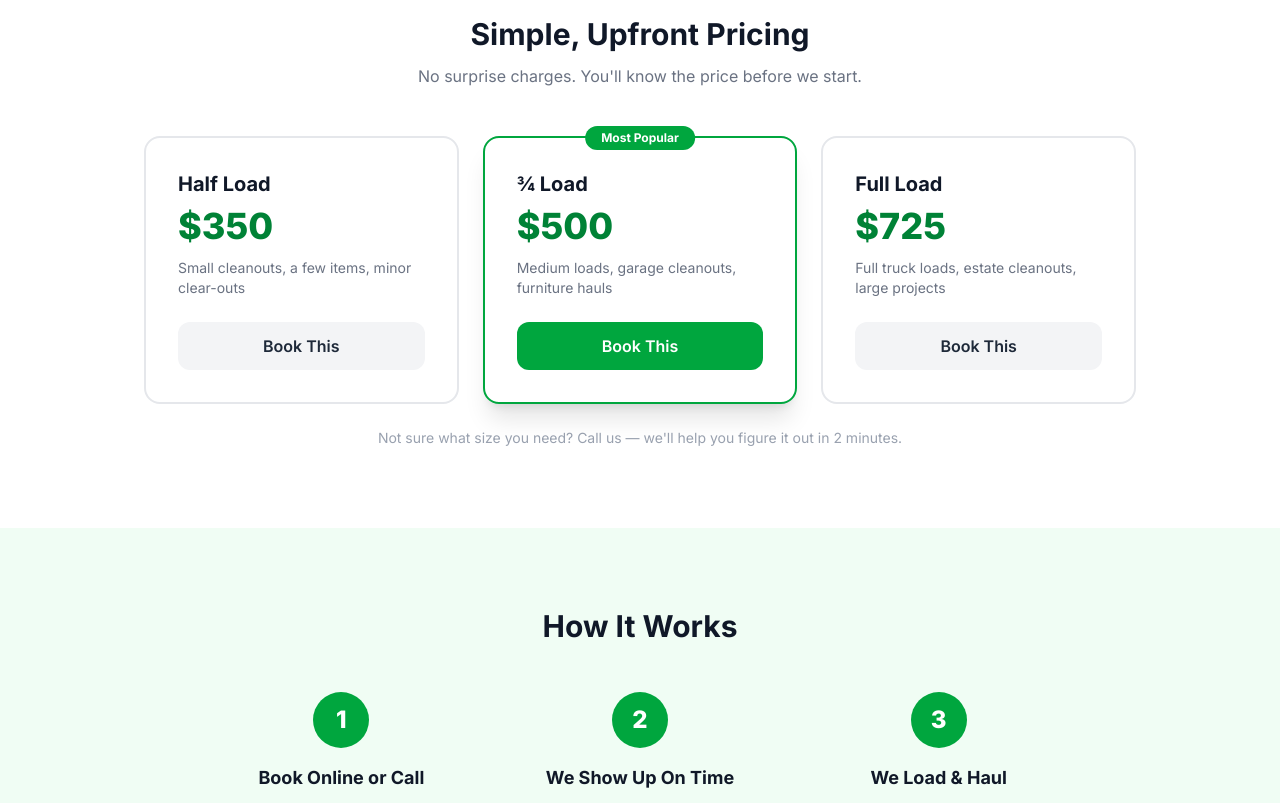
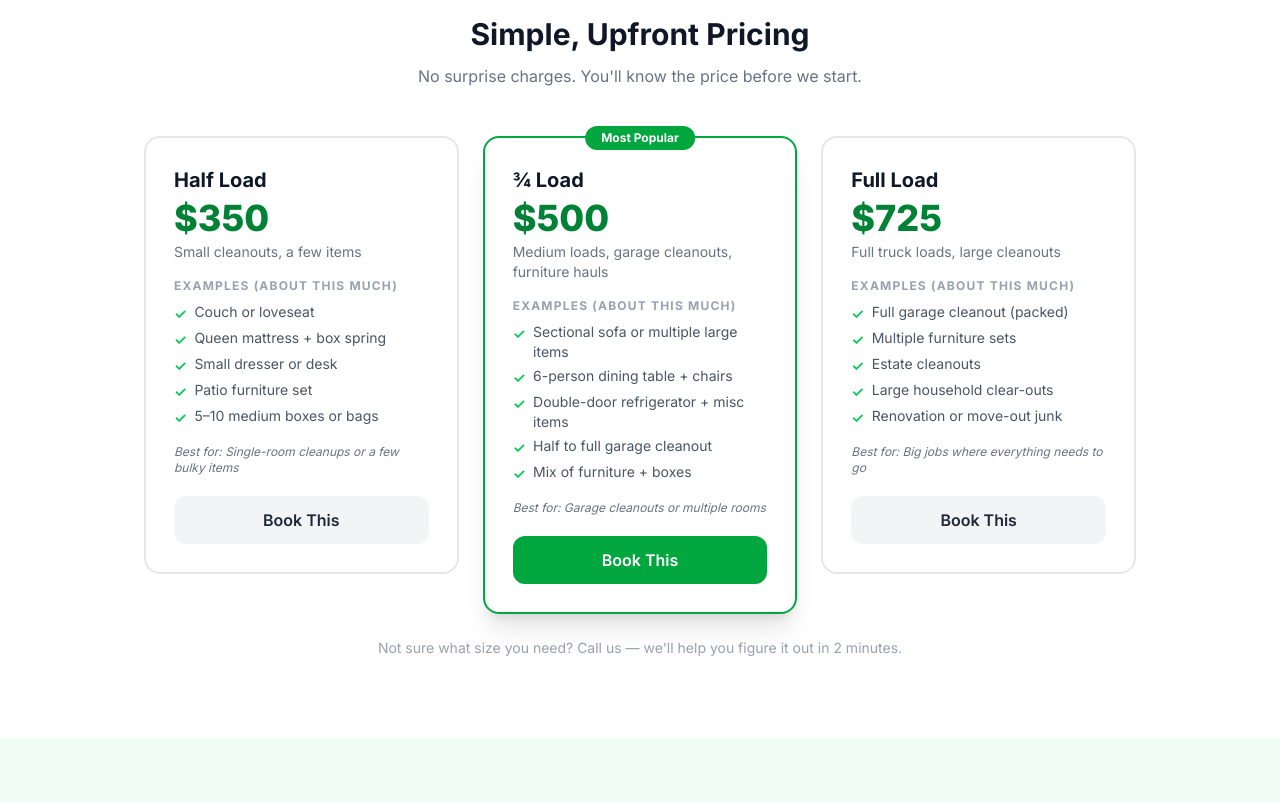
Before and after one commit to wealthcatcher21/wc-hauling, a Next.js app: page / in a window 1280 px wide. Shown: the part 1280-2083 px from the top of the page. Built offline with nearby package versions, Linux system fonts and the light colour scheme; no server answers.

Commit message:
Remove same-day language, 14-day customer window, detailed pricing cards

```diff
--- a/app/api/available-dates/route.ts
+++ b/app/api/available-dates/route.ts
@@ -4,10 +4,16 @@ import { computeDayAvailability, generateDateRange, todayStr } from "@/lib/sched
 
 export async function GET() {
   const db = getServiceClient();
-  const today = todayStr();
 
-  // Fetch next 42 days of schedule data
-  const dates = generateDateRange(today, 21);
+  // Start 2 days from today — no same-day or next-day bookings
+  const startDate = (() => {
+    const d = new Date(todayStr() + "T00:00:00");
+    d.setDate(d.getDate() + 2);
+    return d.toISOString().split("T")[0];
+  })();
+
+  // Show customers only 14 days of availability
+  const dates = generateDateRange(startDate, 14);
   const { data: scheduleRows } = await db
     .from("work_schedule")
     .select("date, shift_start, shift_end")
--- a/app/page.tsx
+++ b/app/page.tsx
@@ -6,9 +6,24 @@ const PHONE = "(863) 271-7896";
 const PHONE_HREF = "tel:8632717896";
 
 const PRICING = [
-  { label: "Half Load", price: "$350", desc: "Small cleanouts, a few items, minor clear-outs", net: "~$138 to you" },
-  { label: "¾ Load", price: "$500", desc: "Medium loads, garage cleanouts, furniture hauls", net: "~$237 to you", popular: true },
-  { label: "Full Load", price: "$725", desc: "Full truck loads, estate cleanouts, large projects", net: "~$380 to you" },
+  {
+    label: "Half Load", price: "$350", popular: false,
+    desc: "Small cleanouts, a few items",
+    items: ["Couch or loveseat", "Queen mattress + box spring", "Small dresser or desk", "Patio furniture set", "5–10 medium boxes or bags"],
+    bestFor: "Single-room cleanups or a few bulky items",
+  },
+  {
+    label: "¾ Load", price: "$500", popular: true,
+    desc: "Medium loads, garage cleanouts, furniture hauls",
+    items: ["Sectional sofa or multiple large items", "6-person dining table + chairs", "Double-door refrigerator + misc items", "Half to full garage cleanout", "Mix of furniture + boxes"],
+    bestFor: "Garage cleanouts or multiple rooms",
+  },
+  {
+    label: "Full Load", price: "$725", popular: false,
+    desc: "Full truck loads, large cleanouts",
+    items: ["Full garage cleanout (packed)", "Multiple furniture sets", "Estate cleanouts", "Large household clear-outs", "Renovation or move-out junk"],
+    bestFor: "Big jobs where everything needs to go",
+  },
 ];
 
 const ITEMS = [
@@ -91,7 +106,7 @@ export default function Home() {
             Junk Removed.<br className="hidden md:block" /> Fast. Affordable. Done.
           </h1>
           <p className="text-xl text-green-100 mb-10 max-w-2xl mx-auto">
-            Same-day and next-day pickup available. No hidden fees. We load it, haul it, and dump it — you just point.
+            Schedule your pickup in minutes. No hidden fees. We load it, haul it, and dump it — you just point.
           </p>
           <div className="flex flex-col sm:flex-row gap-4 justify-center">
             <a href="#book" className="bg-white text-green-700 font-bold px-8 py-4 rounded-xl text-lg hover:bg-green-50 transition-colors">
@@ -110,7 +125,7 @@ export default function Home() {
         <div className="max-w-6xl mx-auto px-4 flex flex-wrap justify-center gap-8 text-sm text-gray-300 text-center">
           <span>No Hidden Fees</span>
           <span>|</span>
-          <span>Same-Day Available</span>
+          <span>Scheduled Pickups</span>
           <span>|</span>
           <span>We Do All the Heavy Lifting</span>
           <span>|</span>
@@ -139,16 +154,26 @@ export default function Home() {
         <div className="max-w-5xl mx-auto px-4">
           <h2 className="text-3xl font-bold text-center mb-3">Simple, Upfront Pricing</h2>
           <p className="text-center text-gray-500 mb-12">No surprise charges. You&apos;ll know the price before we start.</p>
-          <div className="grid md:grid-cols-3 gap-6">
+          <div className="grid md:grid-cols-3 gap-6 items-start">
             {PRICING.map((p) => (
-              <div key={p.label} className={`relative rounded-2xl border-2 p-8 ${p.popular ? "border-green-600 shadow-xl" : "border-gray-200"}`}>
+              <div key={p.label} className={`relative rounded-2xl border-2 p-7 flex flex-col ${p.popular ? "border-green-600 shadow-xl" : "border-gray-200"}`}>
                 {p.popular && (
                   <span className="absolute -top-3 left-1/2 -translate-x-1/2 bg-green-600 text-white text-xs font-bold px-4 py-1 rounded-full">Most Popular</span>
                 )}
-                <h3 className="text-xl font-bold mb-2">{p.label}</h3>
-                <p className="text-4xl font-extrabold text-green-700 mb-3">{p.price}</p>
-                <p className="text-gray-500 text-sm mb-6">{p.desc}</p>
-                <a href="#book" className={`block text-center py-3 rounded-xl font-semibold transition-colors ${p.popular ? "bg-green-600 text-white hover:bg-green-700" : "bg-gray-100 text-gray-800 hover:bg-gray-200"}`}>
+                <h3 className="text-xl font-bold mb-1">{p.label}</h3>
+                <p className="text-4xl font-extrabold text-green-700 mb-1">{p.price}</p>
+                <p className="text-gray-500 text-sm mb-4">{p.desc}</p>
+                <p className="text-xs font-bold text-gray-400 uppercase tracking-widest mb-2">Examples (about this much)</p>
+                <ul className="space-y-1 mb-4">
+                  {p.items.map((item) => (
+                    <li key={item} className="flex items-start gap-2 text-sm text-gray-600">
+                      <span className="text-green-500 font-bold mt-0.5">✓</span>
+                      {item}
+                    </li>
+                  ))}
+                </ul>
+                <p className="text-xs text-gray-500 italic mb-5">Best for: {p.bestFor}</p>
+                <a href="#book" className={`block text-center py-3 rounded-xl font-semibold transition-colors mt-auto ${p.popular ? "bg-green-600 text-white hover:bg-green-700" : "bg-gray-100 text-gray-800 hover:bg-gray-200"}`}>
                   Book This
                 </a>
               </div>
```
